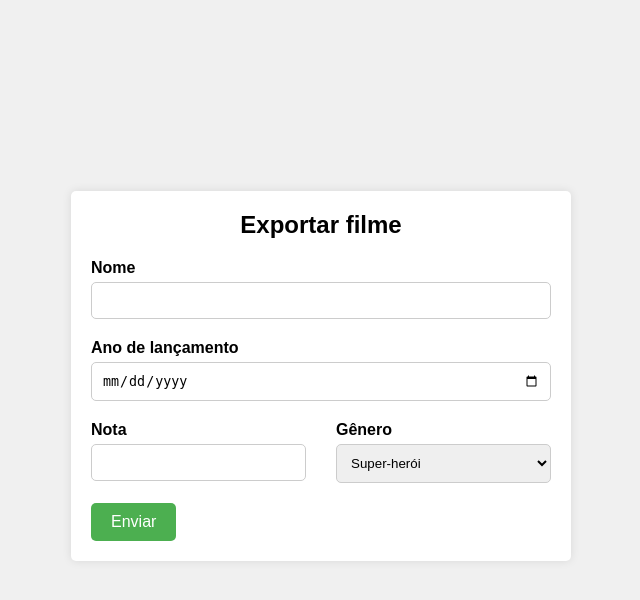
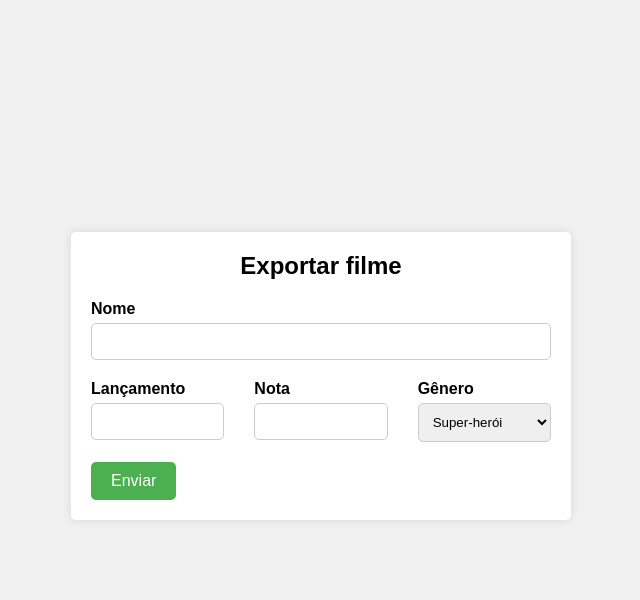
Before and after one commit to KaueTTS/alura, a PHP site: page /public/ in a window 1280 px wide. Shown: the part 48-648 px from the top of the page, without its empty margins (319-959 px from the left). Run offline with PHP 8.4, Linux system fonts and the light colour scheme.

Commit message:
Curso PHP

```diff
--- a/BackEnd/CursoPHP/Básico/.screen-match/public/index.php
+++ b/BackEnd/CursoPHP/Básico/.screen-match/public/index.php
@@ -25,14 +25,12 @@
                 </div>
             </fieldset>
 
-            <fieldset class="content">
+            <fieldset class="content nota-genero">
                 <div>
-                    <label for="ano">Ano de lançamento</label>
-                    <input type="date" name="ano" id="ano" required>
+                    <label for="ano">Lançamento</label>
+                    <input type="year" name="ano" id="ano" required>
                 </div>
-            </fieldset>
 
-            <fieldset class="content nota-genero">
                 <div>
                     <label for="nome">Nota</label>
                     <input type="number" name="nota" id="nota" required step="0.1">
--- a/BackEnd/CursoPHP/Básico/.screen-match/public/styles/index.css
+++ b/BackEnd/CursoPHP/Básico/.screen-match/public/styles/index.css
@@ -66,7 +66,7 @@ label {
 
 input[type="text"],
 input[type="number"],
-input[type="date"],
+input[type="year"],
 select {
     width: 100%;
     padding: 10px;
```
Also changed, not shown: BackEnd/CursoPHP/Básico/.screen-match/public/sucesso.php (+18 -1 lines), BackEnd/CursoPHP/Básico/.screen-match/filmes.json (added), BackEnd/CursoPHP/Básico/.screen-match/public/filmes.json (deleted).
